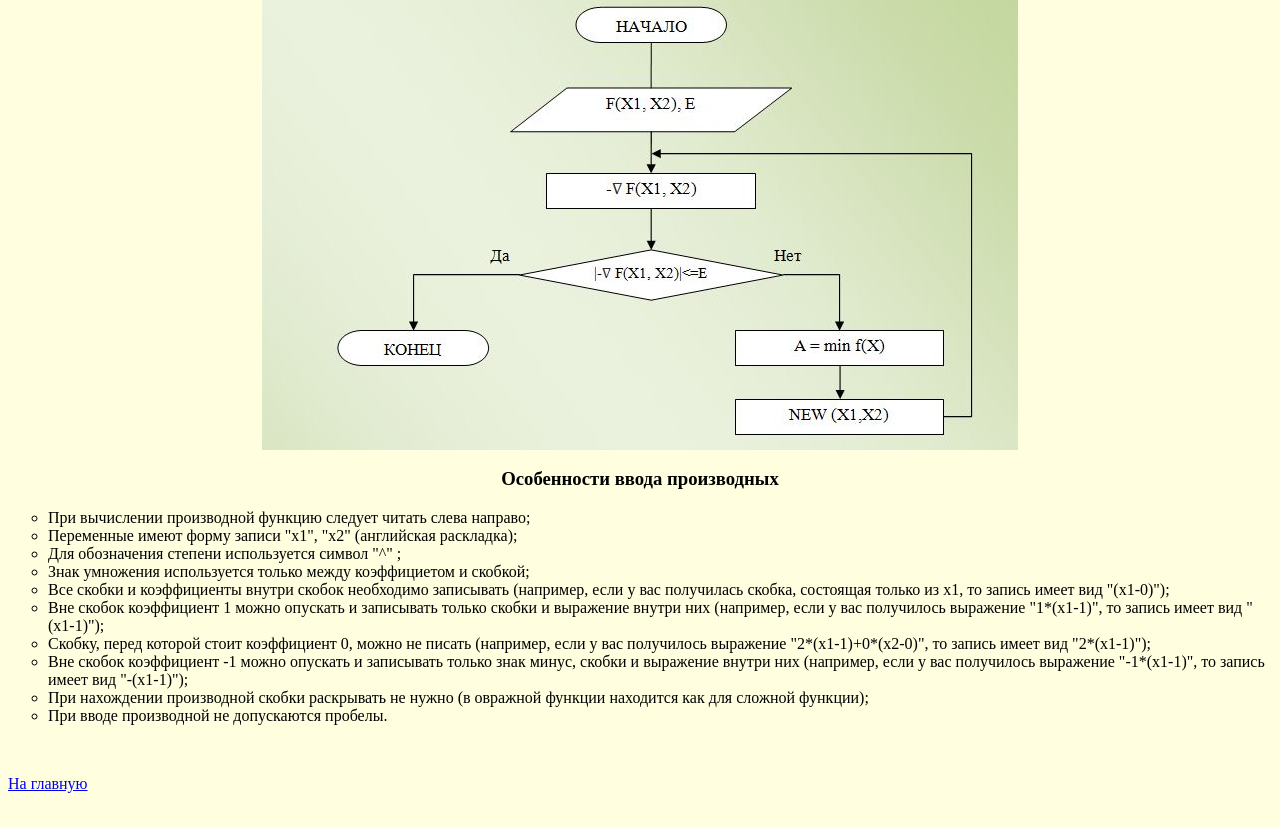
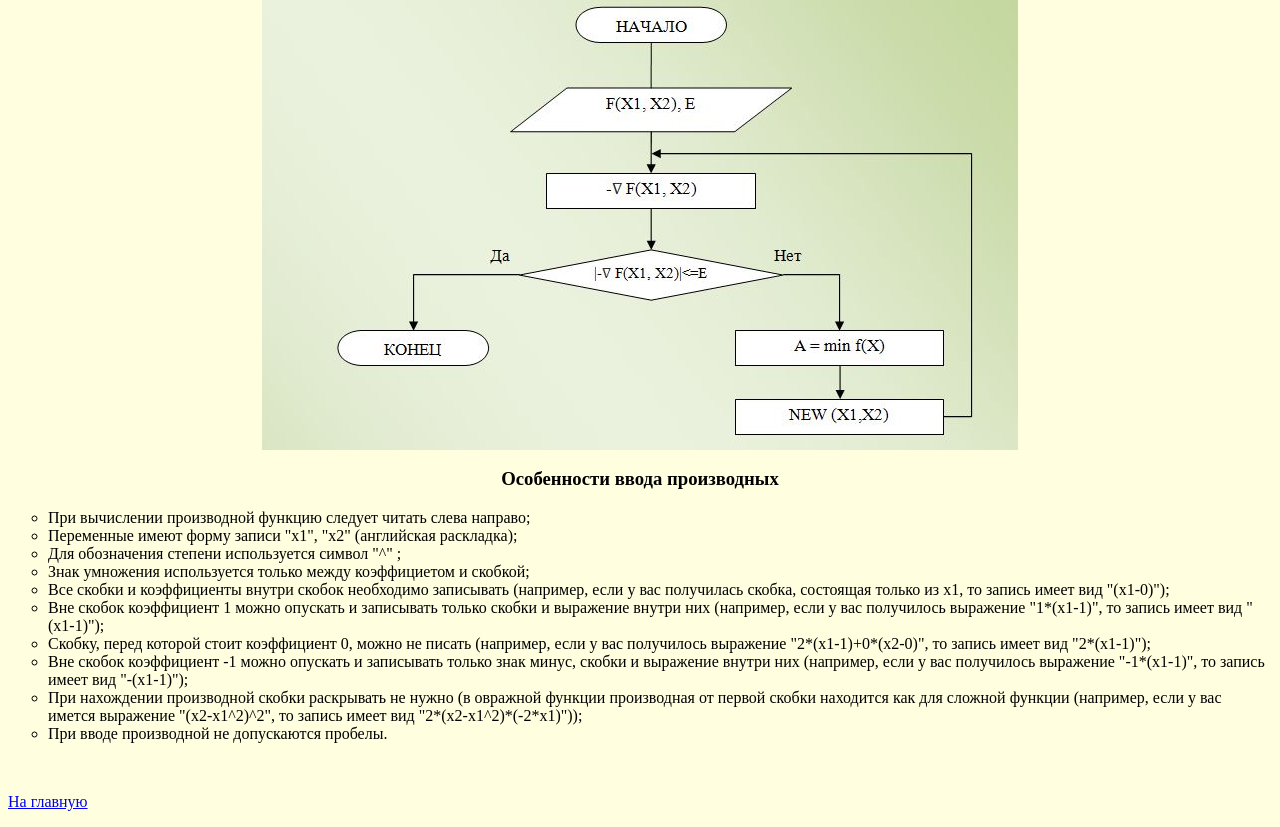
Before and after one commit to Eliminationzx/optimizationmethods, a plain HTML site: page optimizationmethods/doc/method3.htm in a window 1280 px wide. Shown: the part 801-1628 px from the top of the page. Drawn offline with Linux system fonts and the light colour scheme.

Commit message:
поправил справку.

```diff
--- a/optimizationmethods/doc/method3.htm
+++ b/optimizationmethods/doc/method3.htm
@@ -44,7 +44,7 @@
 <li>Вне скобок коэффициент 1 можно опускать и записывать только скобки и выражение внутри них (например, если у вас получилось выражение "1*(х1-1)", то запись имеет вид "(x1-1)");</li>
 <li>Скобку, перед которой стоит коэффициент 0, можно не писать (например, если у вас получилось выражение "2*(х1-1)+0*(х2-0)", то запись имеет вид "2*(х1-1)"); </li>
 <li>Вне скобок коэффициент -1 можно опускать и записывать только знак минус, скобки и выражение внутри них (например, если у вас получилось выражение "-1*(х1-1)", то запись имеет вид "-(x1-1)");</li>
-<li>При нахождении производной скобки раскрывать не нужно (в овражной функции находится как для сложной функции);</li>
+<li>При нахождении производной скобки раскрывать не нужно (в овражной функции производная от первой скобки находится как для сложной функции (например, если у вас имется выражение "(х2-х1^2)^2", то запись имеет вид "2*(x2-х1^2)*(-2*x1)"));</li>
 <li>При вводе производной не допускаются пробелы.</li>
 </ul>
 <br><p align="left"><a href="index.htm">На главную</a></p>
```
Also changed, not shown: optimizationmethods/doc/method6.htm (+1 -1 lines).
